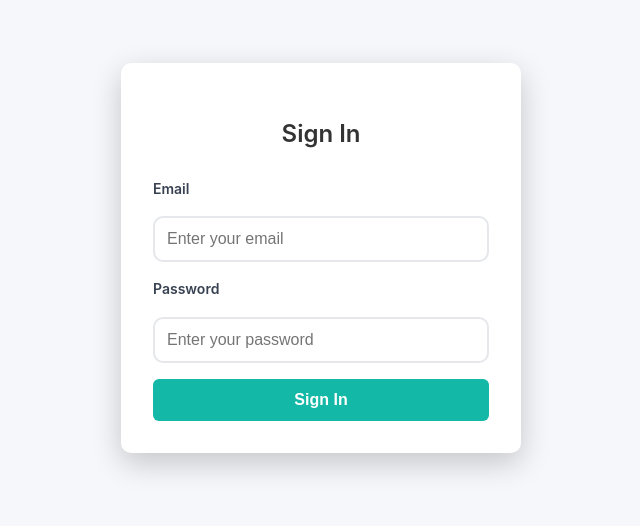
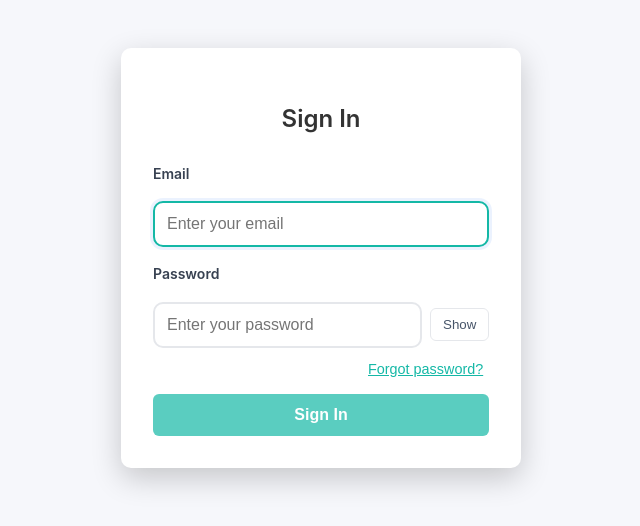
Before and after one commit to mohanbabud/receiptrepo, a React (Create React App) app: page /login in a window 1280 px wide. Shown: the part 142-668 px from the top of the page, without its empty margins (319-959 px from the left). Built offline with nearby package versions, Linux system fonts and the light colour scheme; no server answers; the HTML template or start-up script is replaced by a standard one.

Commit message:
feat(login): improve UX with show/hide password, forgot password reset, and friendly errors

```diff
--- a/src/components/Login.css
+++ b/src/components/Login.css
@@ -22,6 +22,24 @@
   margin-bottom: 1.5rem;
   color: #333;
   font-weight: 600;
+}
+
+.error {
+  background: var(--error-light);
+  color: var(--error-color);
+  border: 1px solid var(--error-color);
+  padding: 0.5rem 0.75rem;
+  border-radius: 6px;
+  margin-bottom: 0.75rem;
+}
+
+.info {
+  background: var(--primary-light);
+  color: var(--primary-dark);
+  border: 1px solid var(--primary-color);
+  padding: 0.5rem 0.75rem;
+  border-radius: 6px;
+  margin-bottom: 0.75rem;
 }
 
 /* OAuth UI removed */
@@ -49,6 +67,45 @@
 .form-group input:focus {
   outline: none;
   border-color: var(--primary-color);
+}
+
+.password-field {
+  display: grid;
+  grid-template-columns: 1fr auto;
+  align-items: center;
+  gap: 8px;
+}
+
+.toggle-visibility {
+  background: none;
+  border: 1px solid var(--gray-200);
+  padding: 0.5rem 0.75rem;
+  border-radius: 6px;
+  cursor: pointer;
+  color: var(--text-secondary);
+}
+
+.toggle-visibility:hover {
+  background: var(--gray-100);
+}
+
+.form-row {
+  display: flex;
+  justify-content: flex-end;
+  margin-top: 0.25rem;
+}
+
+.forgot-link {
+  background: none;
+  border: none;
+  color: var(--primary-color);
+  cursor: pointer;
+  text-decoration: underline;
+  font-size: 0.9rem;
+}
+
+.forgot-link:hover {
+  color: var(--primary-dark);
 }
 
 .login-btn {
--- a/src/components/Login.js
+++ b/src/components/Login.js
@@ -1,5 +1,5 @@
-import React, { useState } from 'react';
-import { signInWithEmailAndPassword } from 'firebase/auth';
+import React, { useMemo, useState } from 'react';
+import { signInWithEmailAndPassword, sendPasswordResetEmail } from 'firebase/auth';
 import { doc, setDoc, getDoc } from 'firebase/firestore';
 import { auth, db } from '../firebase';
 import './Login.css';
@@ -10,6 +10,27 @@ const Login = () => {
   // Signup removed — only Sign In flow is available
   const [loading, setLoading] = useState(false);
   const [error, setError] = useState('');
+  const [showPassword, setShowPassword] = useState(false);
+  const [resetMessage, setResetMessage] = useState('');
+
+  const isValidEmail = useMemo(() => /.+@.+\..+/.test(email), [email]);
+
+  const mapAuthError = (code, message) => {
+    switch (code) {
+      case 'auth/invalid-email':
+        return 'Please enter a valid email address.';
+      case 'auth/user-disabled':
+        return 'This account has been disabled. Contact an admin.';
+      case 'auth/user-not-found':
+        return 'No account found with that email.';
+      case 'auth/wrong-password':
+        return 'Incorrect password. Try again.';
+      case 'auth/too-many-requests':
+        return 'Too many attempts. Please wait a moment and try again.';
+      default:
+        return message || 'Sign in failed. Please try again.';
+    }
+  };
 
   // Google sign-in removed
 
@@ -17,6 +38,7 @@ const Login = () => {
     e.preventDefault();
     setLoading(true);
     setError('');
+  setResetMessage('');
 
     try {
       // Sign in existing user
@@ -39,9 +61,24 @@ const Login = () => {
         await setDoc(userDocRef, { lastLogin: new Date() }, { merge: true });
       }
     } catch (error) {
-      setError(error.message);
+      setError(mapAuthError(error.code, error.message));
     } finally {
       setLoading(false);
+    }
+  };
+
+  const handleForgotPassword = async () => {
+    setError('');
+    setResetMessage('');
+    if (!isValidEmail) {
+      setError('Enter a valid email to reset your password.');
+      return;
+    }
+    try {
+      await sendPasswordResetEmail(auth, email);
+      setResetMessage('Password reset email sent. Check your inbox.');
+    } catch (err) {
+      setError(mapAuthError(err.code, err.message));
     }
   };
 
@@ -50,7 +87,8 @@ const Login = () => {
       <div className="login-form">
         <h2>Sign In</h2>
 
-        {error && <div className="error">{error}</div>}
+  {error && <div className="error" role="alert" aria-live="assertive">{error}</div>}
+  {resetMessage && <div className="info" role="status" aria-live="polite">{resetMessage}</div>}
   {/* OAuth sign-in removed */}
 
         <form onSubmit={handleSubmit}>
@@ -63,13 +101,16 @@ const Login = () => {
               onChange={(e) => setEmail(e.target.value)}
               required
               placeholder="Enter your email"
+              autoFocus
+              aria-invalid={!!error && !isValidEmail}
             />
           </div>
 
           <div className="form-group">
             <label htmlFor="password">Password</label>
+            <div className="password-field">
               <input
-              type="password"
+                type={showPassword ? 'text' : 'password'}
                 id="password"
                 value={password}
                 onChange={(e) => setPassword(e.target.value)}
@@ -77,14 +118,28 @@ const Login = () => {
                 placeholder="Enter your password"
                 minLength="6"
               />
+              <button
+                type="button"
+                className="toggle-visibility"
+                onClick={() => setShowPassword((s) => !s)}
+                aria-label={showPassword ? 'Hide password' : 'Show password'}
+              >
+                {showPassword ? 'Hide' : 'Show'}
+              </button>
+            </div>
+            <div className="form-row">
+              <button type="button" className="forgot-link" onClick={handleForgotPassword}>
+                Forgot password?
+              </button>
+            </div>
           </div>
 
           <button
             type="submit"
             className="login-btn"
-            disabled={loading}
+            disabled={loading || !isValidEmail || password.length < 6}
           >
-            {loading ? 'Loading...' : 'Sign In'}
+            {loading ? 'Signing in…' : 'Sign In'}
           </button>
         </form>
 
```
Lines whose indentation alone changed are shown as unchanged.
